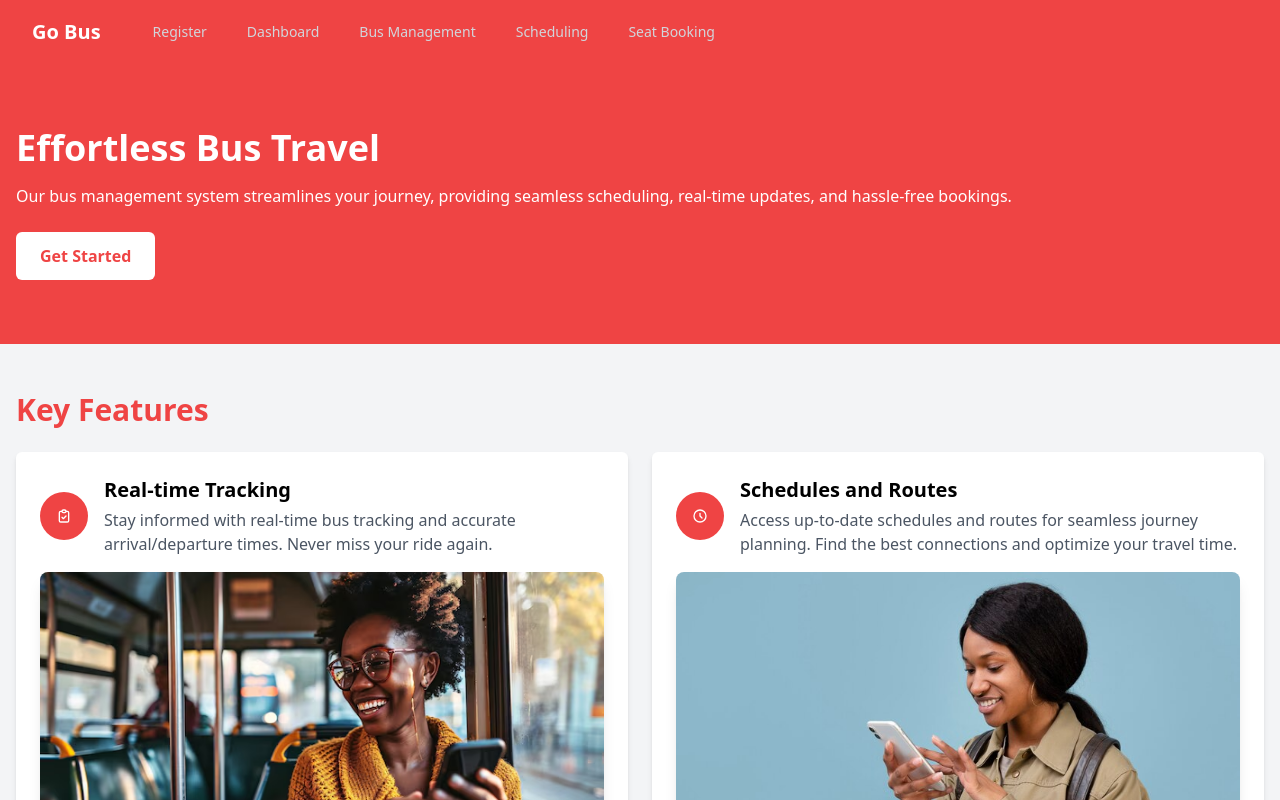
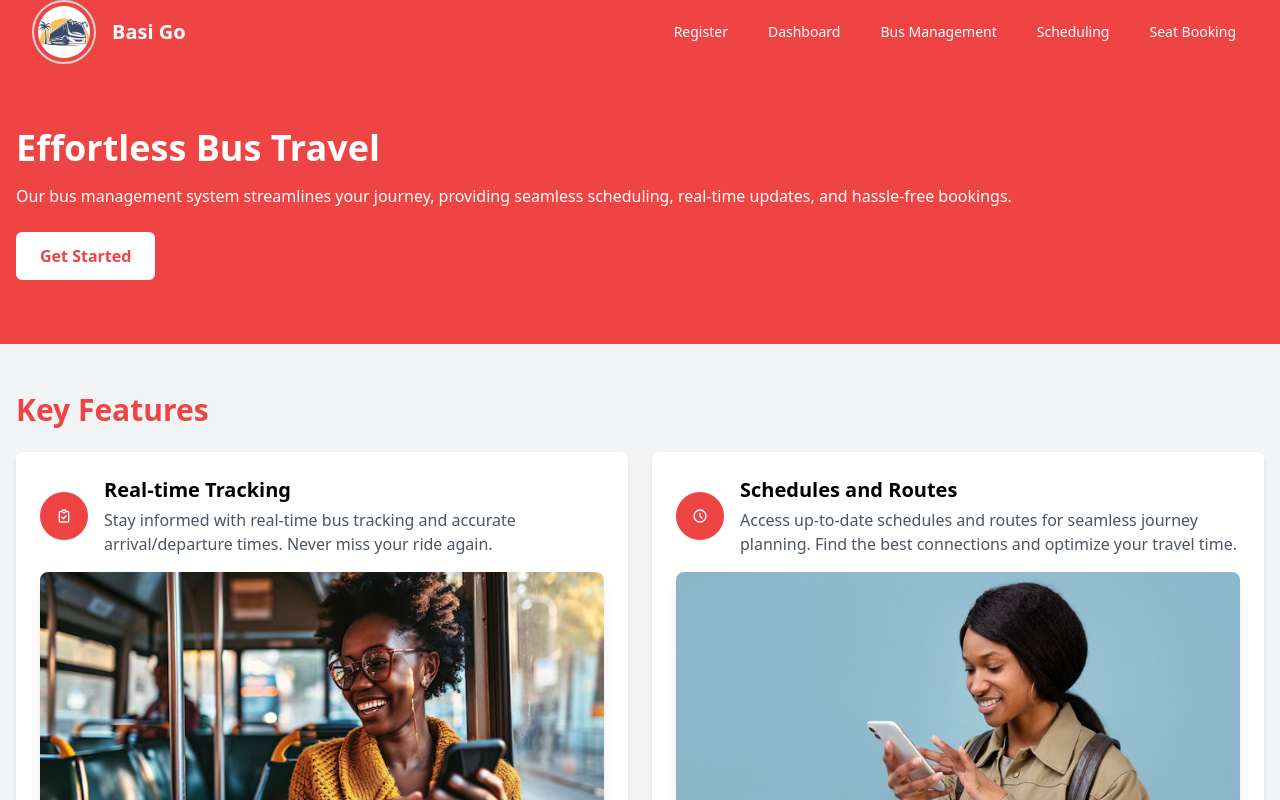
Before and after one commit to Mohaedbashir45/Bus-booking-system-, a React (Create React App) app in the folder frontend/: page / in a window 1280 px wide. Shown: the top 800 px of the page. Built offline with nearby package versions, Linux system fonts and the light colour scheme.

Commit message:
Added some styling to the Navbar

```diff
--- a/frontend/src/components/Navbar.js
+++ b/frontend/src/components/Navbar.js
@@ -1,5 +1,6 @@
 import React, { useState } from 'react';
 import { FaBars, FaTimes } from 'react-icons/fa';
+
 
 const Navbar = () => {
   const [navbarOpen, setNavbarOpen] = useState(false);
@@ -12,49 +13,7 @@ const Navbar = () => {
     <nav className="bg-red-500">
       <div className="max-w-7xl mx-auto px-4 sm:px-6 lg:px-8">
         <div className="flex items-center justify-between h-16">
-          <div className="flex items-center">
-            <div className="flex-shrink-0">
-              <a href="/" className="text-white font-bold text-xl">
-                Go Bus
-              </a>
-            </div>
-            <div className="hidden md:block">
-              <div className="ml-10 flex items-baseline space-x-4">
-               <a
-                  href="/register"
-                  className="text-gray-300 hover:bg-red-700 hover:text-white px-3 py-2 rounded-md text-sm font-medium"
-                >
-                  Register
-                </a>
-
-
-                <a
-                  href="/dashboard"
-                  className="text-gray-300 hover:bg-red-700 hover:text-white px-3 py-2 rounded-md text-sm font-medium"
-                >
-                  Dashboard
-                </a>
-                <a
-                  href="/bus-management"
-                  className="text-gray-300 hover:bg-red-700 hover:text-white px-3 py-2 rounded-md text-sm font-medium"
-                >
-                  Bus Management
-                </a>
-                <a
-                  href="/scheduling"
-                  className="text-gray-300 hover:bg-red-700 hover:text-white px-3 py-2 rounded-md text-sm font-medium"
-                >
-                  Scheduling
-                </a>
-                <a
-                  href="/seat-booking"
-                  className="text-gray-300 hover:bg-red-700 hover:text-white px-3 py-2 rounded-md text-sm font-medium"
-                >
-                  Seat Booking
-                </a>
-              </div>
-            </div>
-          </div>
+          <div className="flex items-center md:order-2">
             <div className="-mr-2 flex md:hidden">
               <button
                 onClick={handleToggle}
@@ -72,6 +31,49 @@ const Navbar = () => {
               </button>
             </div>
           </div>
+          <div className="flex-shrink-0 md:order-1 flex items-center">
+          <img src="./logo.jpg" alt="Company Logo" className="h-16 w-16 rounded-full border-2 border-gray-300 p-1 mr-4" />
+
+
+            <a href="/" className="text-white font-bold text-xl">
+              Basi Go
+            </a>
+          </div>
+          <div className="hidden md:block md:order-3">
+            <div className="ml-4 flex items-center space-x-4">
+              <a
+                href="/register"
+                className="text-white hover:bg-red-700 px-3 py-2 rounded-md text-sm font-medium"
+              >
+                Register
+              </a>
+              <a
+                href="/dashboard"
+                className="text-white hover:bg-red-700 px-3 py-2 rounded-md text-sm font-medium"
+              >
+                Dashboard
+              </a>
+              <a
+                href="/bus-management"
+                className="text-white hover:bg-red-700 px-3 py-2 rounded-md text-sm font-medium"
+              >
+                Bus Management
+              </a>
+              <a
+                href="/scheduling"
+                className="text-white hover:bg-red-700 px-3 py-2 rounded-md text-sm font-medium"
+              >
+                Scheduling
+              </a>
+              <a
+                href="/seat-booking"
+                className="text-white hover:bg-red-700 px-3 py-2 rounded-md text-sm font-medium"
+              >
+                Seat Booking
+              </a>
+            </div>
+          </div>
+        </div>
       </div>
 
       <div className={`md:hidden ${navbarOpen ? 'block' : 'hidden'}`}>
@@ -82,8 +84,6 @@ const Navbar = () => {
           >
             Register
           </a>
-
-
           <a
             href="/dashboard"
             className="text-gray-300 hover:bg-red-700 hover:text-white block px-3 py-2 rounded-md text-base font-medium"
```
Also changed, not shown: frontend/public/logo.jpg (added), frontend/public/logo2.avif (added). Lines whose indentation alone changed are shown as unchanged.
